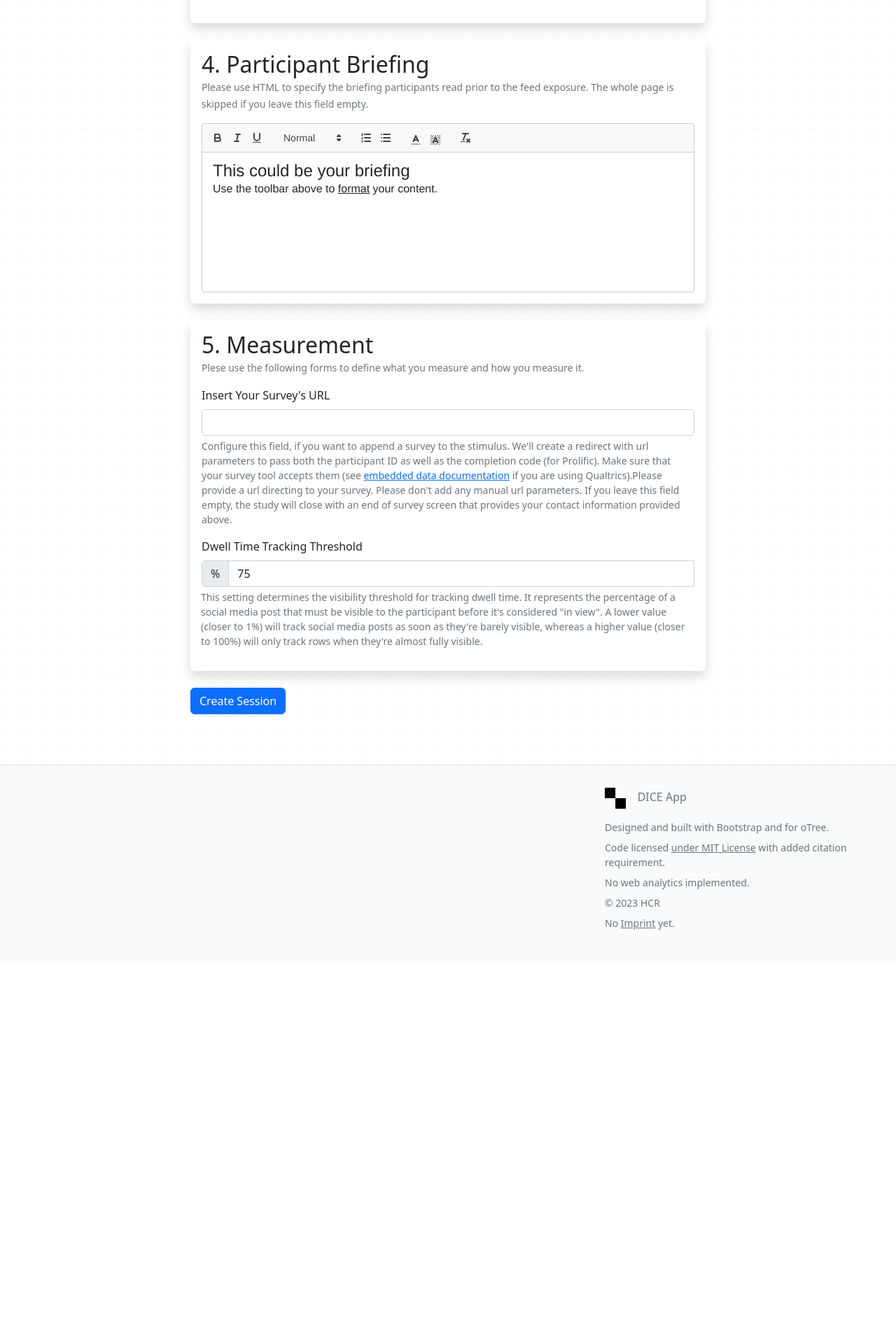
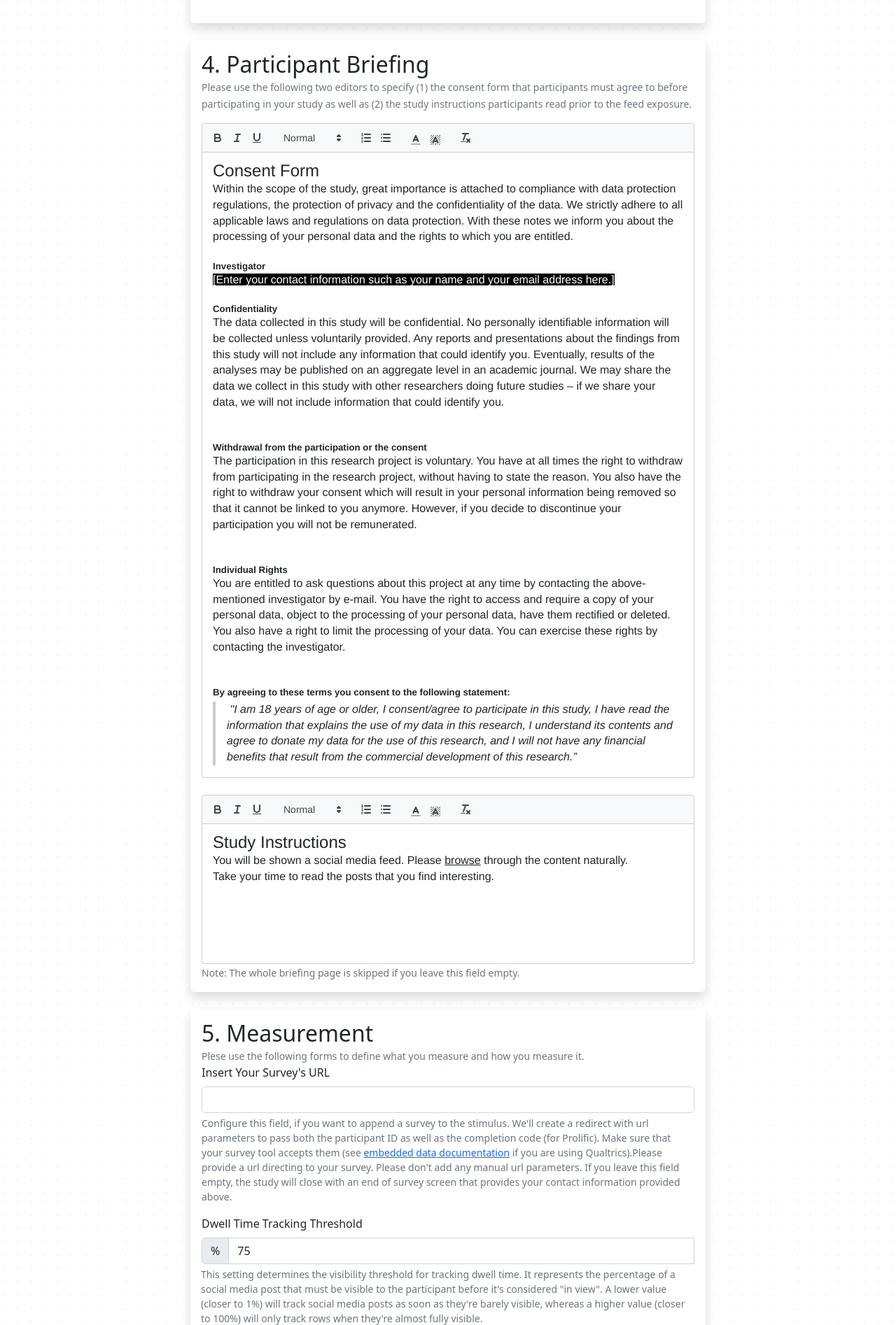
Before and after one commit to Howquez/oFeeds-config, a Flask app: page / in a window 1280 px wide. Shown: the part 2763-4657 px from the top of the page at 70% size. Before the commit the page ends 4092 px from the top, so only its background shows below. Run offline with Flask 3, Linux system fonts and the light colour scheme; some libraries are stand-ins or nearby versions; some web fonts are replaced.

Commit message:
add consent form html editor

```diff
--- a/app.py
+++ b/app.py
@@ -86,7 +86,8 @@ def create_session():
                 'search_term': data.get('search_term'),
                 'sort_by': data.get('sort_by'),
                 'condition_col': data.get('condition_col'),
-                'briefing': data.get('briefing')
+                'briefing': data.get('briefing'),
+                'consent_form': data.get('consent_form')
             }
         )
         return jsonify(response)
--- a/static/script.js
+++ b/static/script.js
@@ -1,10 +1,11 @@
 var globalSessionCode;
-var quill; // Declare quill globally to access it throughout the code
+var quillBriefing; // Quill instance for briefing
+var quillConsent;  // Quill instance for consent form
 
-// Initialize Quill when document is loaded
+// Initialize both Quill editors when document is loaded
 document.addEventListener('DOMContentLoaded', function() {
-    // Initialize Quill with configuration to avoid mutation events
-    quill = new Quill('#quill-editor', {
+    // Initialize briefing editor
+    quillBriefing = new Quill('#quill-editor-briefing', {
         theme: 'snow',
         modules: {
             toolbar: [
@@ -16,8 +17,28 @@ document.addEventListener('DOMContentLoaded', function() {
             ]
         },
         placeholder: 'Write your briefing here...',
-        bounds: document.querySelector('#editor-container'),
-        scrollingContainer: document.querySelector('#editor-container'),
+        bounds: document.querySelector('#editor-container-briefing'),
+        scrollingContainer: document.querySelector('#editor-container-briefing'),
+        readOnly: false,
+        strict: true,
+        preserveWhitespace: true
+    });
+
+    // Initialize consent form editor
+    quillConsent = new Quill('#quill-editor-consent', {
+        theme: 'snow',
+        modules: {
+            toolbar: [
+                ['bold', 'italic', 'underline'],
+                [{ 'header': [1, 2, 3, 4, 5, false] }],
+                [{ 'list': 'ordered'}, { 'list': 'bullet' }],
+                [{ 'color': [] }, { 'background': [] }],
+                ['clean']
+            ]
+        },
+        placeholder: 'Write your consent form here...',
+        bounds: document.querySelector('#editor-container-consent'),
+        scrollingContainer: document.querySelector('#editor-container-consent'),
         readOnly: false,
         strict: true,
         preserveWhitespace: true
@@ -64,10 +85,10 @@ function liveRecv(data) {
     title.append(' created successfully!');
 
     var paragraph_1 = document.createElement('p');
-    paragraph_1.textContent = 'You can visit your session: ';
+    paragraph_1.textContent = 'You can visit your session here: ';
 
     var paragraph_2 = document.createElement('p');
-    paragraph_2.textContent = "1. Please write the session code ('" + data.code + "') or the URL (displayed above) down. They are unique to the session you just created and they are the only route for you to monitor the session's progress and to download your data, eventually.";
+    paragraph_2.textContent = "1. Please write the session code ('" + data.code + "') or the URL (displayed above) down. A session codes is unique to the session you just created and is the only route for you to monitor the session's progress and to download your data, eventually.";
 
     var urlDisplay = document.createElement('div');
     urlDisplay.className = 'input-group mb-3';
@@ -173,8 +194,9 @@ function sendValue() {
         errorMessageElement.remove();
     }
 
-    // Get the HTML content from Quill
-    let html_briefing = quill.getText().trim() === '' ? '' : quill.root.innerHTML;
+    // Get the HTML content from both Quill editors
+    let html_briefing = quillBriefing.getText().trim() === '' ? '' : quillBriefing.root.innerHTML;
+    let html_consent = quillConsent.getText().trim() === '' ? '' : quillConsent.root.innerHTML;
 
     let title = document.getElementById('title').value;
     let full_name = document.getElementById('name').value;
@@ -214,7 +236,8 @@ function sendValue() {
             sort_by: sort_by,
             condition_col: condition_col,
             display_skyscraper: display_skyscraper,
-            briefing: html_briefing
+            briefing: html_briefing,
+            consent_form: html_consent
         }),
     })
     .then(response => {
--- a/static/styles.css
+++ b/static/styles.css
@@ -11,7 +11,7 @@ body {
     margin-top: 1rem;
 }
 
-#quill-editor {
+#quill-editor-consent #quill-editor-briefing{
     min-height: 200px;
 }
 
--- a/templates/index.html
+++ b/templates/index.html
@@ -267,16 +267,84 @@
                     </h5>
                     <p class="card-text text-muted">
                         <small>
-                            Please use HTML to specify the briefing participants read prior to the feed exposure.
-                            The whole page is skipped if you leave this field empty.
+                            Please use the following two editors to specify (1) the consent form that participants must agree to before participating in your study
+                            as well as (2) the study instructions participants read prior to the feed exposure.
                         </small>
                     </p>
-                    <div id="editor-container">
-                        <div id="quill-editor">
-                            <h2>This could be your briefing</h2>
-                            <p>Use the toolbar above to <u>format</u> your content.</p>
+
+                    <div id="editor-container-consent" class="mb-4">
+                        <div id="quill-editor-consent">
+                            <h2>Consent Form</h2>
+                            <p>
+                                Within the scope of the study, great importance is attached to compliance with data protection regulations,
+                                the protection of privacy and the confidentiality of the data. We strictly adhere to
+                                all applicable laws and regulations on data protection. With these notes we inform you
+                                about the processing of your personal data and the rights to which you are entitled.
+                                <br><br>
+                            </p>
+
+                            <h5>Investigator</h5>
+                            <a style="background-color: black; color: white;">[Enter your contact information such as your name and your email address here.]<a/>
+                            <br><br>
+
+                            <h5>Confidentiality</h5>
+                            <p>
+                                The data collected in this study will be confidential. No personally identifiable information will be
+                                collected unless voluntarily provided. Any reports and presentations about the findings from this study
+                                will not include any information that could identify you. Eventually, results of the analyses may be
+                                published on an aggregate level in an academic journal. We may share the data we collect in this study
+                                with other researchers doing future studies – if we share your data, we will not include information
+                                that could identify you.
+                            </p>
+                            <br><br>
+
+                            <h5>Withdrawal from the participation or the consent</h5>
+                            <p>
+                                The participation in this research project is voluntary. You have at all times the right to withdraw
+                                from participating in the research project, without having to state the reason. You also have the right
+                                to withdraw your consent which will result in your personal information being removed so that it
+                                cannot be linked to you anymore. However, if you decide to discontinue your participation you will not
+                                be remunerated.
+                            </p>
+                            <br><br>
+
+                            <h5>Individual Rights</h5>
+                            <p>
+                                You are entitled to ask questions about this project at any time by contacting the above-mentioned
+                                investigator by e-mail.
+
+                                You have the right to access and require a copy of your personal data, object to the processing of your
+                                personal data, have them rectified or deleted. You also have a right to limit the processing of your
+                                data. You can exercise these rights by contacting the investigator.
+                            </p>
+                            <br><br>
+
+                            <h5>
+                                By agreeing to these terms you consent to the following statement:
+                            </h5>
+                            <blockquote>
+                                <em>
+                                "I am 18 years of age or older, I consent/agree to participate in this study, I have read the
+                                information that explains the use of my data in this research, I understand its contents and agree to
+                                donate my data for the use of this research, and I will not have any financial benefits that result from
+                                the commercial development of this research.”
+                                </em>
+                            </blockquote>
                         </div>
                     </div>
+
+                    <div id="editor-container-briefing">
+                        <div id="quill-editor-briefing">
+                            <h2>Study Instructions</h2>
+                            <p>You will be shown a social media feed. Please <u>browse</u> through the content naturally.</p>
+                            <p>Take your time to read the posts that you find interesting.</p>
+                        </div>
+                    </div>
+                    <p class="card-text text-muted">
+                        <small>
+                            Note: The whole briefing page is skipped if you leave this field empty.
+                        </small>
+                    </p>
 
                 </div>
             </div>
```
Also changed, not shown: templates/documentation.html (deleted, +0 -20 lines), 2 other files.
